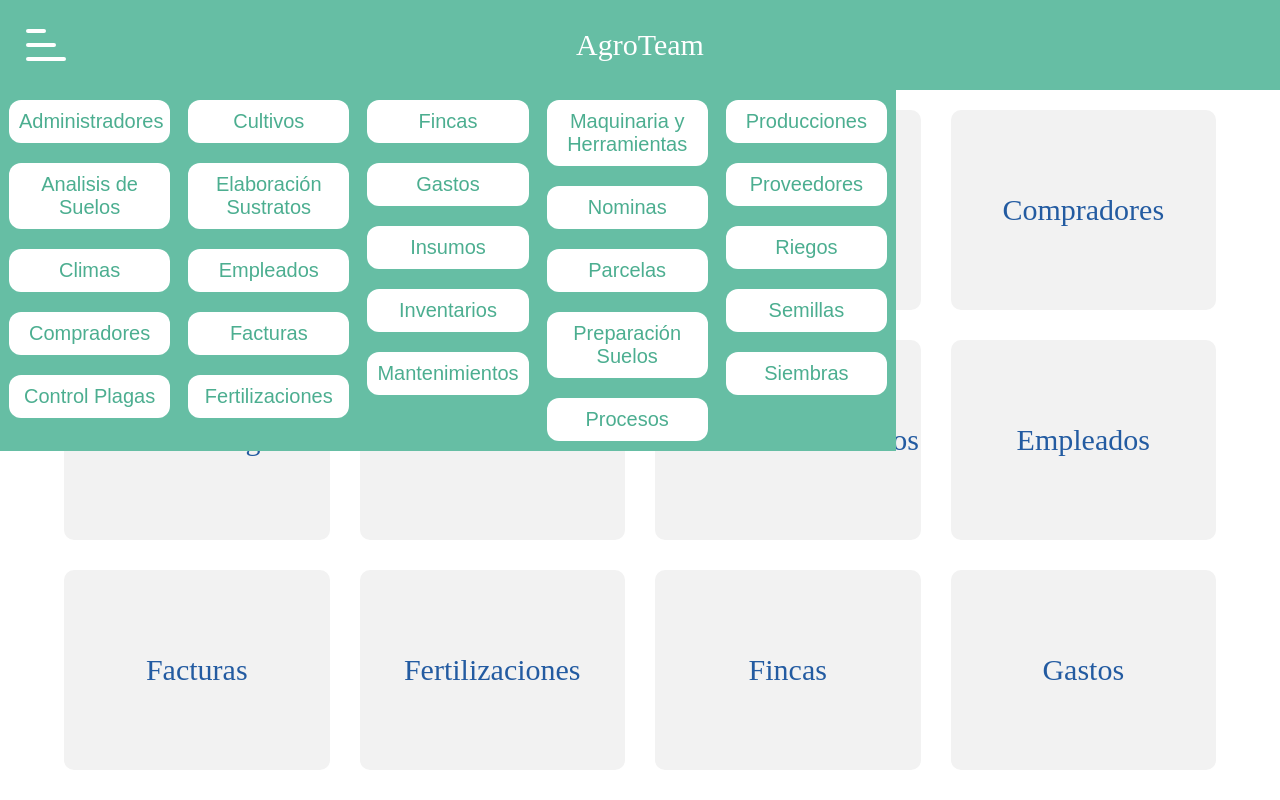
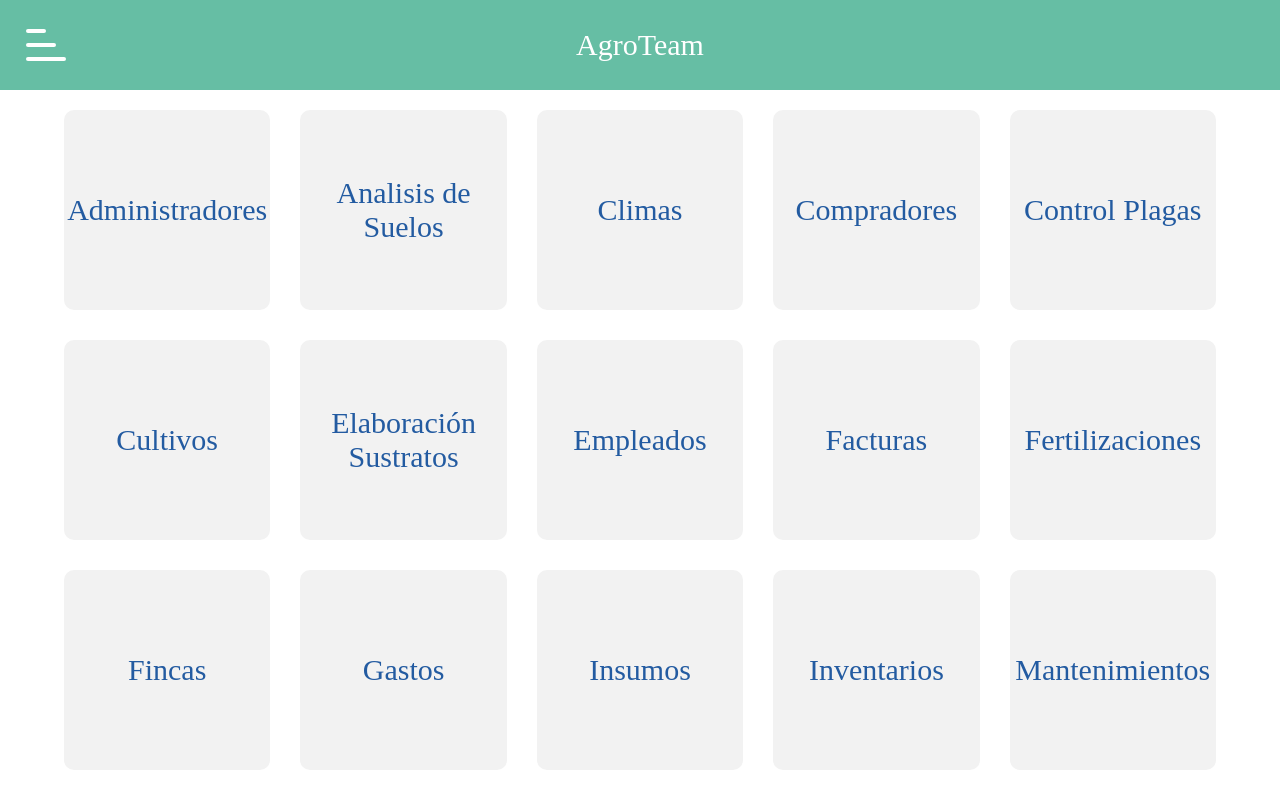
Before and after one commit to DavidMayorgaS08/frontend-AgroTeam, a Vue app: page /#/menu in a window 1280 px wide. Shown: the top 800 px of the page. Built offline with nearby package versions, Linux system fonts and the light colour scheme; what quasar would draw is missing.

Commit message:
funcionamiento menu desplegable

```diff
--- a/src/components/views/menu.vue
+++ b/src/components/views/menu.vue
@@ -3213,7 +3213,7 @@
         <p class="text_card">Siembras</p>
       </div>
     </div>
-    <div class="cont_menu_lateral">
+    <div class="cont_menu_lateral" :class="{cont_menu2: true, 'menu2-open': menuOpen}">
       <div>
         <button class="btn">Administradores</button>
         <button class="btn">Analisis de Suelos</button>
@@ -3258,7 +3258,12 @@
 <script setup>
 import { ref } from 'vue';
 
+let menuOpen = ref(false)
+let isChecked = ref(false)
 
+const menu = () => {
+  menuOpen.value = !menuOpen.value
+}
 </script>
   <style scoped>
 * {
@@ -3270,10 +3275,13 @@ import { ref } from 'vue';
 .menu {
   background-color: #66bea4;
   height: 90px;
+  width: 100%;
   display: flex;
   justify-content: center;
   align-items: center;
-  position: relative;
+  position: fixed;
+  z-index: 2;
+  top: 0;
 }
 
 .cont_menu {
@@ -3289,7 +3297,12 @@ import { ref } from 'vue';
 }
 
 #checkbox {
-  display: none;
+  width: 100%;
+  height: 100%;
+  position: absolute;
+  z-index: 100;
+  cursor: pointer;
+  appearance: none;
 }
 
 .toggle {
@@ -3354,9 +3367,10 @@ import { ref } from 'vue';
 .cont {
   width: 100%;
   display: grid;
-  grid-template-columns: repeat(4, 1fr);
+  grid-template-columns: repeat(5, 1fr);
   gap: 30px;
   padding: 20px 5%;
+  margin-top: 90px;
 }
 
 .cards {
@@ -3367,6 +3381,7 @@ import { ref } from 'vue';
   justify-content: center;
   align-items: center;
   border-radius: 10px;
+  position: relative;
 }
 
 .fondo_card {
@@ -3383,6 +3398,9 @@ import { ref } from 'vue';
   font-size: 30px;
   color: #235ba1;
   position: absolute;
+  width: 100%;
+  text-align: center;
+  white-space: normal;
 }
 
 .icono1 {
@@ -3412,13 +3430,21 @@ import { ref } from 'vue';
 }
 
 .cont_menu_lateral {
-  position: absolute;
-  width: 70%;
+  width: 100%;
   background-color: #66bea4;
-  top: 90px;
-  left: 0;
   display: grid;
   grid-template-columns: repeat(5, 1fr);
+}
+
+.cont_menu2 {
+  position: absolute;
+  top: -100%;
+  left: 0;
+  transition: all 0.6s ease-in-out;
+}
+
+.menu2-open {
+  top: 90px;
 }
 
 .cont_menu_lateral div{
```
